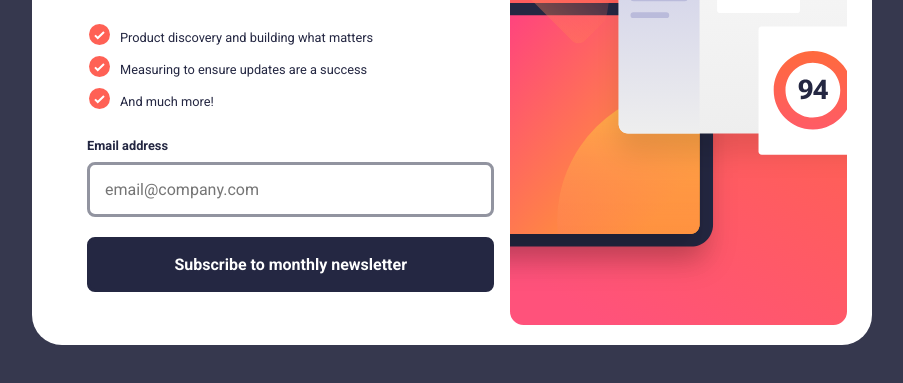
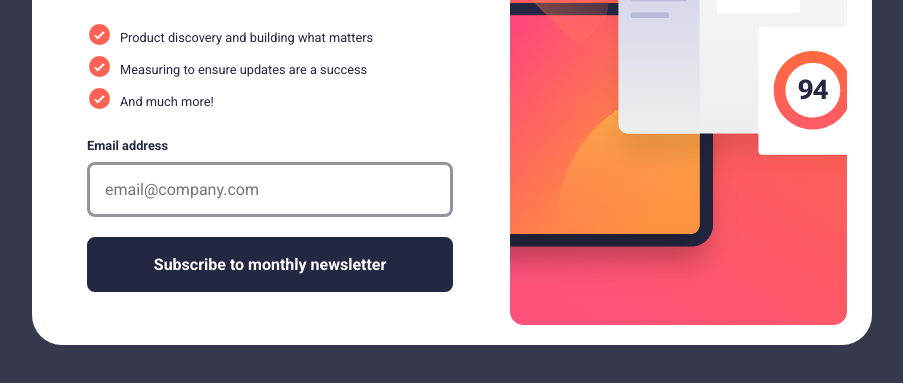
Before and after one commit to CpalmerD20/Newsletter-sign-up-form-with-success-message, a plain HTML site: page index.html in a window 1280 px wide. Shown: the part 325-708 px from the top of the page, without its empty margins (188-1091 px from the left). Drawn offline with Linux system fonts and the light colour scheme.

Commit message:
trying to get deployed page to match design

```diff
--- a/app.css
+++ b/app.css
@@ -199,7 +199,7 @@ label {
   }
 
   form {
-    min-width: 40%;
+    min-width: 35%;
     margin: 10px;
     margin-left: 35px;
   }
@@ -214,11 +214,11 @@ label {
   }
 
   #email-field {
-    width: 90%;
+    width: 80%;
   }
 
   #subscribe {
-    width: 90%
+    width: 80%
   }
 }
 
```
Also changed, not shown: 1 other file.
